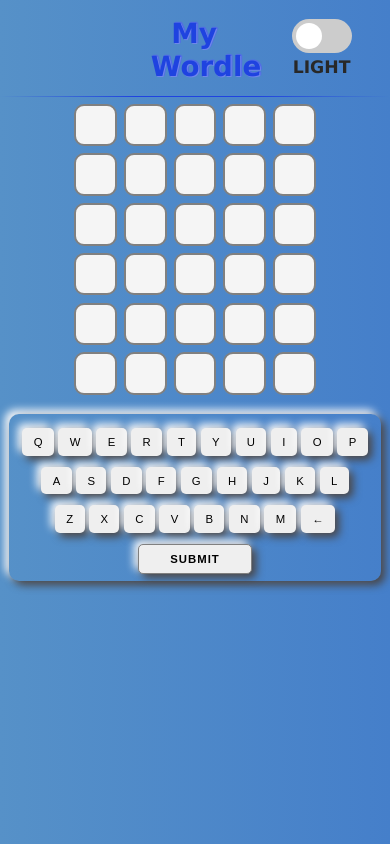
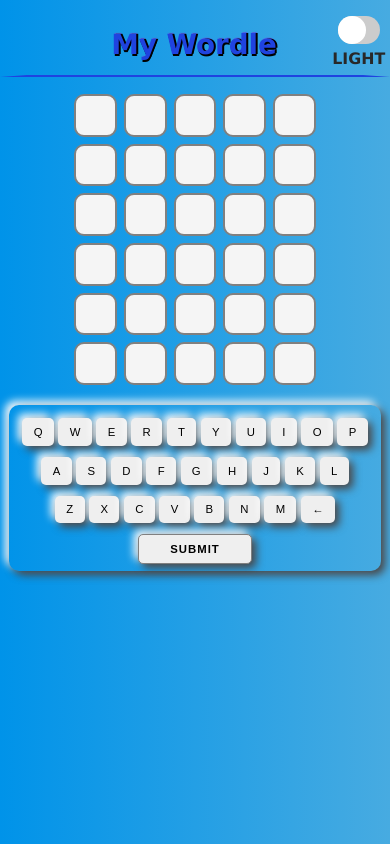
Before and after one commit to seanscott95/My-Wordle, a React (Vite) app: page / in a window 390 px wide. Built offline with nearby package versions, Linux system fonts and the light colour scheme.

Commit message:
edited css colors for the light background, for the dack background the headers color was changed, edited the slider button for the theme to be responsive, edited modal size to be mobile first responsive

```diff
--- a/src/index.css
+++ b/src/index.css
@@ -19,24 +19,7 @@ body {
   font-family: Verdana, Geneva, Tahoma, sans-serif;
 }
 
-h1,
-h2 {
-  margin: 0.1em auto;
-  color: transparent;
-  text-shadow: -1px 0 #1f43e0, 0 1px #7087eb, 1px 0 #526de5, 0 -1px #526de5;
-  padding: 0.5em;
-  border: 1px solid #1f43e0;
-  border-left: 5em solid transparent;
-  border-right: 5em solid transparent;
-  border-top: 0 solid transparent;
-  text-align: center;
-  max-width: 1200px;
-}
-
-h1 {
-  font-size: clamp(0.7rem, 3vw + 1rem, 3rem);
-}
-
+/* ------------ Mixins ------------*/
 /* ------------ Components ------------*/
 .pageContainer {
   display: flex;
@@ -49,7 +32,7 @@ h1 {
 /* ------ Wordle ------*/
 .light {
   background: #457fca; /* fallback for old browsers */ /* Chrome 10-25, Safari 5.1-6 */
-  background: linear-gradient(to right, #5691c8, #457fca); /* W3C, IE 10+/ Edge, Firefox 16+, Chrome 26+, Opera 12+, Safari 7+ */
+  background: linear-gradient(to right, #0093E9, #47abe1); /* W3C, IE 10+/ Edge, Firefox 16+, Chrome 26+, Opera 12+, Safari 7+ */
   min-height: 100svh;
   width: 100%;
 }
@@ -66,9 +49,21 @@ h1 {
 .light p {
   color: rgb(40, 40, 40);
 }
+.light h1 {
+  margin: 0.5em auto;
+  color: transparent;
+  text-shadow: -1px 0 #1f43e0, 0 2px black, 1px 0 black, 0 -1px #526de5;
+  padding: 0.5em;
+  border: 2px solid #1f43e0;
+  border-left: 1em solid transparent;
+  border-right: 1em solid transparent;
+  border-top: 0 solid transparent;
+  text-align: center;
+  max-width: 1200px;
+  font-size: clamp(0.7rem, 3vw + 1rem, 4rem);
+}
 
 .dark {
-  max-width: 1500px;
   background: black;
   min-height: 100svh;
   width: 100%;
@@ -91,22 +86,40 @@ h1 {
 .dark .modal div {
   background-color: black;
   color: white;
+  box-shadow: 1px 1px 5px #fff, -1px -1px 5px white;
 }
 .dark p {
   color: white;
+}
+.dark h1 {
+  margin: 0.5em auto;
+  color: transparent;
+  text-shadow: -1px 0 #1f43e0, 0 2px black, 1px 0 black, 0 -1px #526de5;
+  padding: 0.5em;
+  border: 2px solid #1f43e0;
+  border-left: 1em solid transparent;
+  border-right: 1em solid transparent;
+  border-top: 0 solid transparent;
+  text-align: center;
+  max-width: 1200px;
+  font-size: clamp(0.7rem, 3vw + 1rem, 4rem);
+  text-shadow: -1px 0 whitesmoke, 0 2px grey, 1px 0 grey, 0 -1px grey;
+  border: 1px solid whitesmoke;
+  border-left: 1em solid transparent;
+  border-right: 1em solid transparent;
+  border-top: 0 solid transparent;
 }
 
 .btnGroup {
   position: fixed;
   top: 0;
   right: 0;
-  margin: 1em 2em;
+  margin: 1em 0.3em;
   display: flex;
   flex-direction: column;
   justify-content: center;
   align-items: center;
   gap: 0.2em;
-  font-size: clamp(0.7rem, 2.5vw + 1rem, 1.2rem);
   /* The switch - the box around the slider */
   /* Hide default HTML checkbox */
   /* The slider */
@@ -116,12 +129,15 @@ h1 {
   font-size: 0.9em;
   font-weight: bold;
   text-transform: uppercase;
+  font-size: clamp(0.7rem, 2vw + 0.5rem, 1.3rem);
+  line-height: 1.5;
 }
 .btnGroup .switch {
   position: relative;
   display: inline-block;
-  width: 60px;
-  height: 34px;
+  width: 1.5em;
+  height: 1em;
+  font-size: clamp(1rem, 3vw + 1rem, 2rem);
 }
 .btnGroup .switch input {
   opacity: 0;
@@ -129,6 +145,7 @@ h1 {
   height: 0;
 }
 .btnGroup .slider {
+  font-size: clamp(1rem, 3vw + 1rem, 2rem);
   position: absolute;
   cursor: pointer;
   top: 0;
@@ -141,10 +158,8 @@ h1 {
 .btnGroup .slider:before {
   position: absolute;
   content: "";
-  height: 26px;
-  width: 26px;
-  left: 4px;
-  bottom: 4px;
+  height: 1em;
+  width: 1em;
   background-color: white;
   transition: 0.4s;
 }
@@ -155,7 +170,7 @@ h1 {
   box-shadow: 0 0 1px #2196F3;
 }
 .btnGroup input:checked + .slider:before {
-  transform: translateX(26px);
+  transform: translateX(0.5em);
 }
 .btnGroup .slider.round {
   border-radius: 34px;
@@ -281,12 +296,18 @@ h1 {
 }
 .modal div {
   margin: 30% auto;
-  width: 50%;
-  min-width: -moz-fit-content;
-  min-width: fit-content;
+  width: 80%;
+  max-width: 700px;
   padding: 1em;
   border-radius: 10px;
   box-shadow: 4px 4px 8px rgba(0, 0, 0, 0.5);
+}
+.modal div h2 {
+  margin: 0.1em auto;
+  color: transparent;
+  text-shadow: -1px 0 #1f43e0, 0 1px #7087eb, 1px 0 #526de5, 0 -1px #526de5;
+  padding: 0.5em;
+  font-size: 2em;
 }
 .modal div span {
   font-weight: bold;
@@ -296,7 +317,7 @@ h1 {
 }
 .modal div button {
   padding: 0.5em;
-  margin: 0.5em;
+  margin: 1em;
   font-weight: bold;
   font-size: clamp(0.7rem, 2.5vw + 1rem, 1.2rem);
   border-radius: 10px;
--- a/src/index.scss
+++ b/src/index.scss
@@ -1,7 +1,7 @@
 $primary: rgba(255, 255, 224, 0.957);
 
 $fontSize: clamp(.7rem, 2.5vw + 1rem, 1.2rem);
-$h1Size: clamp(.7rem, 3vw + 1rem, 3rem);
+$h1Size: clamp(.7rem, 3vw + 1rem, 4rem);
 $keyboardFontSize: clamp(.4rem, 2.5vw + .1rem, 1.5rem);
 $lrgFontSize: clamp(2rem, 5vw + 1rem, 4.5rem);
 
@@ -30,21 +30,18 @@ body {
     font-family: Verdana, Geneva, Tahoma, sans-serif;
 }
 
-h1,
-h2 {
-    margin: .1em auto;
+/* ------------ Mixins ------------*/
+@mixin h1 {
+    margin: .5em auto;
     color: transparent;
-    text-shadow: -1px 0 #1f43e0, 0 1px #7087eb, 1px 0 #526de5, 0 -1px #526de5;
+    text-shadow: -1px 0 #1f43e0, 0 2px black, 1px 0 black, 0 -1px #526de5;
     padding: .5em;
-    border: 1px solid #1f43e0;
-    border-left: 5em solid transparent;
-    border-right: 5em solid transparent;
+    border: 2px solid #1f43e0;
+    border-left: 1em solid transparent;
+    border-right: 1em solid transparent;
     border-top: 0 solid transparent;
     text-align: center;
     max-width: 1200px;
-}
-
-h1 {
     font-size: $h1Size;
 }
 
@@ -60,13 +57,12 @@ h1 {
 /* ------ Wordle ------*/
 .light {
     background: #457fca;  /* fallback for old browsers */
-    background: -webkit-linear-gradient(to right, #5691c8, #457fca);  /* Chrome 10-25, Safari 5.1-6 */
-    background: linear-gradient(to right, #5691c8, #457fca); /* W3C, IE 10+/ Edge, Firefox 16+, Chrome 26+, Opera 12+, Safari 7+ */
+    background: -webkit-linear-gradient(to right, #0093E9, #47abe1);  /* Chrome 10-25, Safari 5.1-6 */
+    background: linear-gradient(to right, #0093E9, #47abe1); /* W3C, IE 10+/ Edge, Firefox 16+, Chrome 26+, Opera 12+, Safari 7+ */
     min-height: 100svh;
     width: 100%;
     .keyboard {
         button {
-            // background:#0093E9;
             box-shadow: 4px 4px 8px #474343, -4px -4px 8px #fff;
         }
         button:active {
@@ -82,9 +78,11 @@ h1 {
     p {
         color: rgb(40, 40, 40);
     }
+    h1 {
+        @include h1;
+    }
 }
 .dark {
-    max-width: 1500px;
     background: black;
     min-height: 100svh;
     width: 100%;
@@ -95,7 +93,6 @@ h1 {
             color: #fff;
             background: black;
             box-shadow: 4px 4px 8px #474343, -4px -4px 8px #fff;
-
         }
         button:active {
             box-shadow: 1px 1px 2px #fff, -1px -1px 2px #474343;
@@ -106,35 +103,46 @@ h1 {
         div {
             background-color: black;
             color: white;
-            // background-image: linear-gradient(160deg, #0093E9 0%, #80D0C7 100%);
+            box-shadow: 1px 1px 5px #fff, -1px -1px 5px white;
         }
     }
     p {
         color: white;
     }
+    h1 {
+        @include h1;
+        text-shadow: -1px 0 whitesmoke, 0 2px grey, 1px 0 grey, 0 -1px grey;
+        border: 1px solid whitesmoke;
+        border-left: 1em solid transparent;
+        border-right: 1em solid transparent;
+        border-top: 0 solid transparent;
+    }
 }
+
 .btnGroup {
     position: fixed;
     top: 0;
     right: 0;
-    margin: 1em 2em;
+    margin: 1em .3em;
     display: flex;
     flex-direction: column;
     justify-content: center;
     align-items: center;
     gap: .2em;
-    font-size: $fontSize;
     p {
         font-size: .9em;
         font-weight: bold;
         text-transform: uppercase;
+        font-size: clamp(.7rem, 2vw + .5rem, 1.3rem);
+        line-height: 1.5;
     }
     /* The switch - the box around the slider */
     .switch {
         position: relative;
         display: inline-block;
-        width: 60px;
-        height: 34px;
+        width: 1.5em;
+        height: 1em;
+        font-size: clamp(1rem, 3vw + 1rem, 2rem);
     }
     /* Hide default HTML checkbox */
     .switch input {
@@ -145,6 +153,7 @@ h1 {
 
     /* The slider */
     .slider {
+        font-size: clamp(1rem, 3vw + 1rem, 2rem);
         position: absolute;
         cursor: pointer;
         top: 0;
@@ -158,10 +167,8 @@ h1 {
     .slider:before {
         position: absolute;
         content: "";
-        height: 26px;
-        width: 26px;
-        left: 4px;
-        bottom: 4px;
+        height: 1em;
+        width: 1em;
         background-color: white;
         -webkit-transition: .4s;
         transition: .4s;
@@ -173,9 +180,9 @@ h1 {
         box-shadow: 0 0 1px #2196F3;
     }
     input:checked+.slider:before {
-        -webkit-transform: translateX(26px);
-        -ms-transform: translateX(26px);
-        transform: translateX(26px);
+        -webkit-transform: translateX(.5em);
+        -ms-transform: translateX(.5em);
+        transform: translateX(.5em);
     }
 
     /* Rounded sliders */
@@ -192,7 +199,6 @@ h1 {
     display: flex;
     justify-content: center;
     align-items: center;
-
     div {
         border: 2px solid grey;
         height: 1.2em;
@@ -206,14 +212,12 @@ h1 {
         align-items: center;
         text-transform: capitalize;
         border-radius: 10px;
-
         &.green {
             --background: rgb(13, 193, 13);
             --border-color: rgb(17, 168, 17);
             --color: whitesmoke;
             animation: flip .5s ease forwards;
         }
-
         &.yellow {
             --background: rgb(227, 227, 15);
             --border-color: rgba(240, 240, 20, 0.579);
@@ -221,7 +225,6 @@ h1 {
             animation: flip .5s ease forwards;
 
         }
-
         &.grey {
             --background: rgb(101, 100, 100);
             --border-color: grey;
@@ -232,20 +235,16 @@ h1 {
         &:nth-child(2) {
             animation-delay: .2s;
         }
-
         &:nth-child(3) {
             animation-delay: .4s;
         }
-
         &:nth-child(4) {
             animation-delay: .6s;
         }
-
         &:nth-child(5) {
             animation-delay: .8s;
         }
     }
-
     &.current>.entered {
         animation: bounce .2s ease-in-out forwards;
     }
@@ -262,7 +261,6 @@ h1 {
 
     .row {
         margin: .4em 0 0 0;
-
         button {
             font-size: $keyboardFontSize;
             margin: .2em;
@@ -270,19 +268,16 @@ h1 {
             border: none;
             outline: none;
             border-radius: 5px;
-
             &.green {
                 background: $green;
                 color: white;
                 transition: all .3s ease-in;
             }
-
             &.yellow {
                 background: $yellow;
                 color: white;
                 transition: all .3s ease-in;
             }
-
             &.grey {
                 background: $grey;
                 color: white;
@@ -296,13 +291,11 @@ h1 {
                 box-shadow: 4px 4px 8px #474343, -4px -4px 8px #fff;
                 border: 1px solid grey;
             }
-
             &.submit:active {
                 box-shadow: 1px 1px 2px #fff8f8, -1px -1px 2px #474343;
             }
         }
     }
-
     button:active {
         box-shadow: 1px 1px 2px #fff8f8, -1px -1px 2px #474343;
     }
@@ -318,25 +311,29 @@ h1 {
     background: rgba(0, 0, 0, .3);
     line-height: 1.5;
     text-align: center;
-
     div {
         margin: 30% auto;
-        width: 50%;
-        min-width: fit-content;
+        width: 80%;
+        max-width: 700px;
         padding: 1em;
         border-radius: 10px;
         box-shadow: 4px 4px 8px rgba(0, 0, 0, .5);
-
+        h2 {
+            margin: .1em auto;
+            color: transparent;
+            text-shadow: -1px 0 #1f43e0, 0 1px #7087eb, 1px 0 #526de5, 0 -1px #526de5;
+            padding: .5em;
+            font-size: 2em;
+        }
         span {
             font-weight: bold;
             color: #ff004c;
             text-transform: uppercase;
             letter-spacing: 1px;
         }
-
         button {
             padding: .5em;
-            margin: .5em;
+            margin: 1em;
             font-weight: bold;
             font-size: $fontSize;
             border-radius: 10px;
@@ -357,21 +354,18 @@ h1 {
         border-color: grey;
         color: whitesmoke;
     }
-
     40% {
         transform: rotateX(90deg);
         background: whitesmoke;
         border-color: grey;
         color: whitesmoke;
     }
-
     60% {
         transform: rotateX(90deg);
         background: var(--background);
         border-color: var(--border-color);
         color: var(--color);
     }
-
     100% {
         transform: rotateX(0deg);
         background: var(--background);
@@ -384,11 +378,9 @@ h1 {
     0% {
         transform: scale(1.0);
     }
-
     50% {
         transform: scale(1.1);
     }
-
     100% {
         transform: scale(1.0);
         border-color: rgb(83, 79, 79);
```
Also changed, not shown: 1 other file (tests, documents, lock files or other folders).
